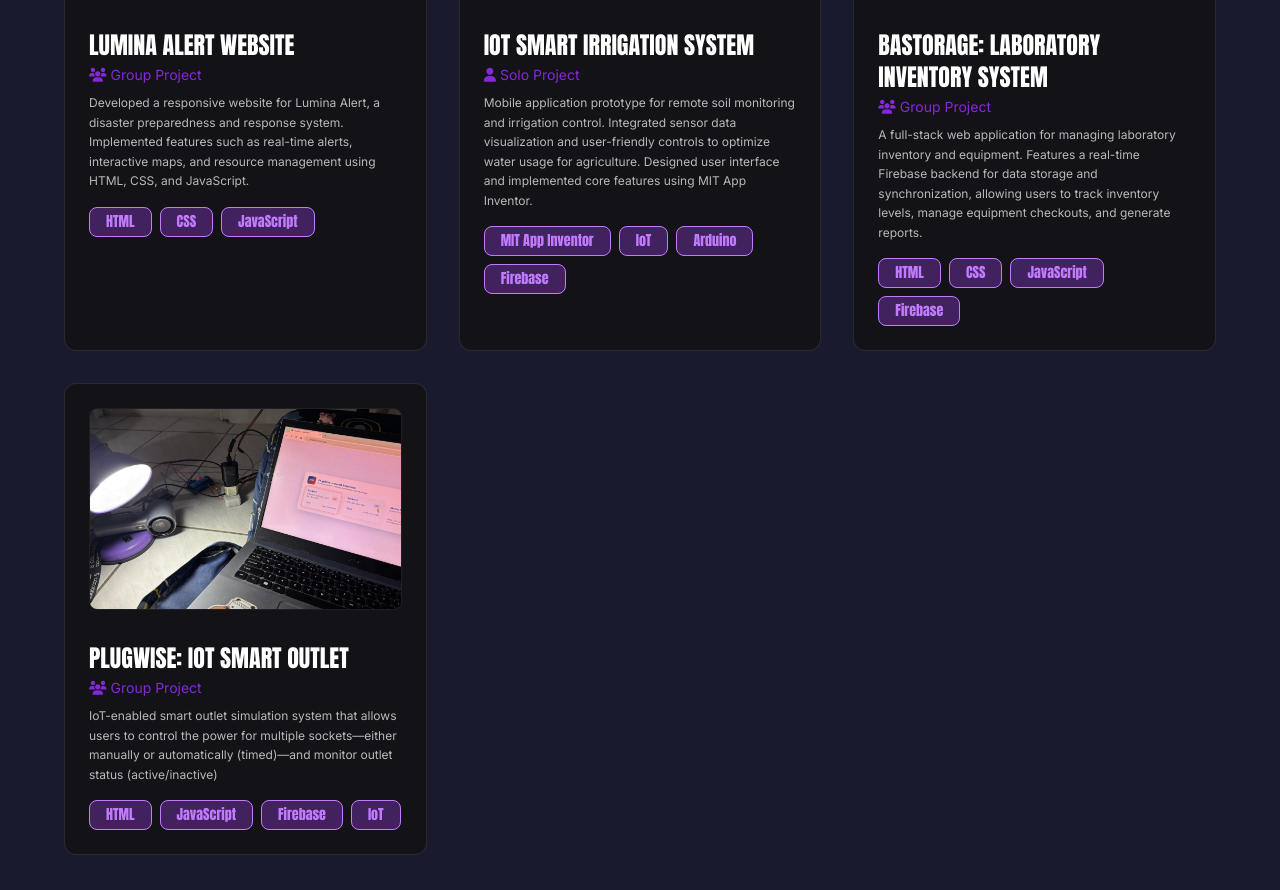
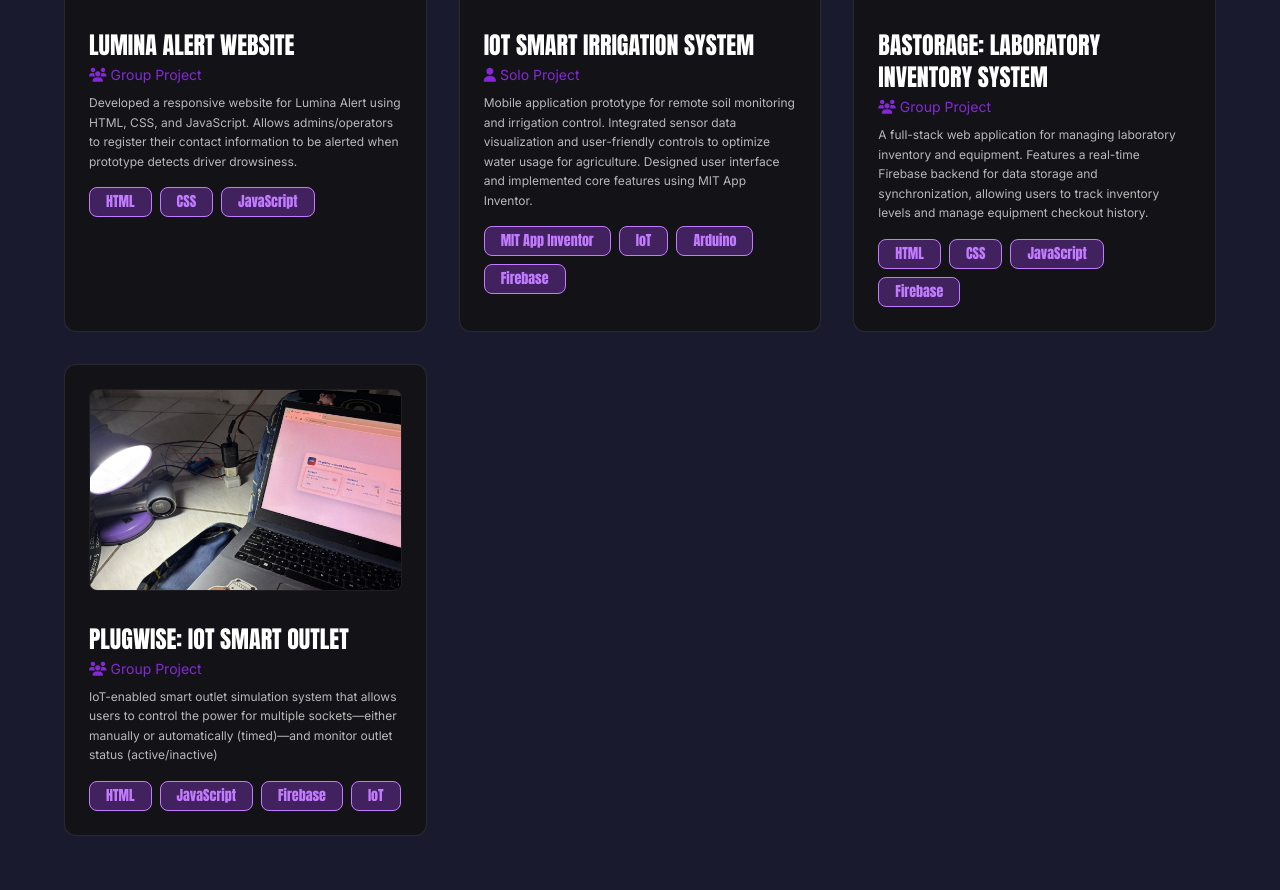
Before and after one commit to tijeyy/fortpolio, a website built with Vite: page index.html in a window 1280 px wide. Shown: the part 2112-3002 px from the top of the page. Built offline with nearby package versions, Linux system fonts and the light colour scheme.

Commit message:
Revise project descriptions in index.html
Updated project descriptions for Lumina Alert and Bastorage. Clarified features and functionality.

```diff
--- a/index.html
+++ b/index.html
@@ -257,8 +257,8 @@
         <h2 class="text-2xl text-white uppercase group-hover:text-[var(--accent-primary)] transition-colors">Lumina Alert Website</h2>
         <p class="text-sm mt-1 text-[var(--accent-primary)]"><i class="fas fa-users mr-1"></i>Group Project</p>
         <p class="text-xs text-white/70 leading-relaxed mt-2">
-          Developed a responsive website for Lumina Alert, a disaster preparedness and response system.
-          Implemented features such as real-time alerts, interactive maps, and resource management using HTML, CSS, and JavaScript.
+          Developed a responsive website for Lumina Alert using HTML, CSS, and JavaScript.
+          Allows admins/operators to register their contact information to be alerted when prototype detects driver drowsiness.
         </p>
         <div class="flex flex-wrap gap-2 mt-4 text-purple-400">
           <span class="anton bg-purple-500/30 text-sm px-4 py-1 border border-purple-400 rounded-lg">HTML</span>
@@ -294,7 +294,7 @@
         <p class="text-sm mt-1 text-[var(--accent-primary)]"><i class="fas fa-users mr-1"></i>Group Project</p>
         <p class="text-xs text-white/70 leading-relaxed mt-2">
           A full-stack web application for managing laboratory inventory and equipment.
-          Features a real-time Firebase backend for data storage and synchronization, allowing users to track inventory levels, manage equipment checkouts, and generate reports.
+          Features a real-time Firebase backend for data storage and synchronization, allowing users to track inventory levels and manage equipment checkout history.
         </p>
         <div class="flex flex-wrap gap-2 mt-4 text-purple-400">
           <span class="anton bg-purple-500/30 text-sm px-4 py-1 border border-purple-400 rounded-lg">HTML</span>
```
